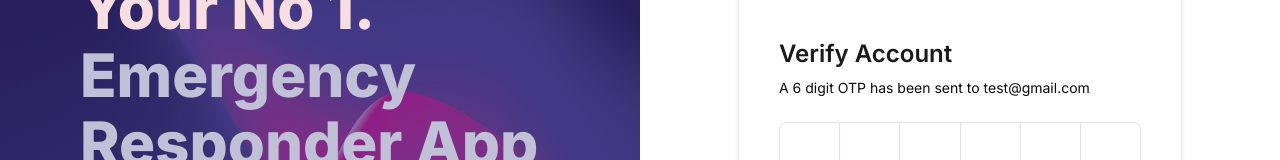
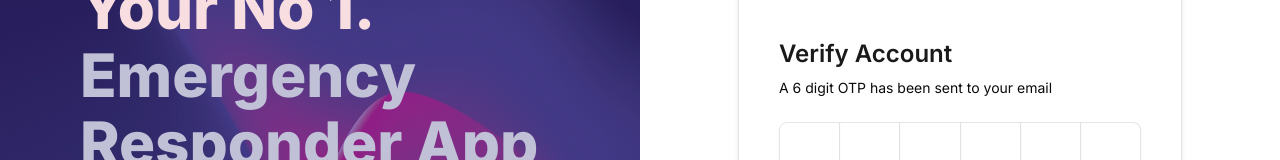
Before and after one commit to EMRO-APP/Emro-webapp, a React (Vite) app: page /onboarding/step-three in a window 1280 px wide. Shown: the part 242-402 px from the top of the page. Built offline with nearby package versions, Linux system fonts and the light colour scheme.

Commit message:
managinf from in state

```diff
--- a/package.json
+++ b/package.json
@@ -28,7 +28,8 @@
     "sonner": "^2.0.7",
     "tailwind-merge": "^3.3.1",
     "tailwindcss": "^4.1.12",
-    "zod": "^4.0.17"
+    "zod": "^4.0.17",
+    "zustand": "^5.0.8"
   },
   "devDependencies": {
     "@eslint/js": "^9.33.0",
--- /dev/null
+++ b/src/components/onboarding/store.ts
@@ -0,0 +1,91 @@
+// import type { onboardingSchema } from "./schema";
+// import { create } from "zustand";
+
+// type onboardingState = Partial<onboardingSchema> & {
+//     setData: (data: Partial<onboardingSchema>) => void;
+//     getData: () => Partial<onboardingSchema>;
+// }
+
+// const useOnboardingStore = create<onboardingState>((set, get) => ({
+//   setData: (data) => set((state) => ({ ...state, ...data })),
+
+// getData: () => {
+//     const state = get();
+//     return {
+//       userType: state.userType,
+//       phoneNumber: state.phoneNumber,
+//       email: state.email,
+//       password: state.password,
+//       confirmPassword: state.confirmPassword,
+//       otp: state.otp,
+//     };
+//   },
+// }));
+
+// export default useOnboardingStore;
+import type { onboardingSchema } from "./schema";
+import { create } from "zustand";
+import { persist, createJSONStorage } from "zustand/middleware";
+
+type onboardingState = Partial<onboardingSchema> & {
+  setData: (data: Partial<onboardingSchema>) => void;
+  getData: () => Partial<onboardingSchema>;
+  clearData: () => void;
+};
+
+const useOnboardingStore = create<onboardingState>()(
+  persist(
+    (set, get) => ({
+      // Initial state
+      userType: undefined,
+      phoneNumber: undefined,
+      email: undefined,
+      password: undefined,
+      confirmPassword: undefined,
+      otp: undefined,
+
+      setData: (data) => set((state) => ({ ...state, ...data })),
+
+      getData: () => {
+        const state = get();
+        return {
+          userType: state.userType,
+          phoneNumber: state.phoneNumber,
+          email: state.email,
+          password: state.password,
+          confirmPassword: state.confirmPassword,
+          otp: state.otp,
+        };
+      },
+
+      clearData: () =>
+        set({
+          userType: undefined,
+          phoneNumber: undefined,
+          email: undefined,
+          password: undefined,
+          confirmPassword: undefined,
+          otp: undefined,
+        }),
+    }),
+    {
+      name: "onboarding-storage",
+      storage: createJSONStorage(() => localStorage), // default is localStorage
+
+      // Optional: Only persist certain fields (exclude sensitive data)
+      partialize: (state) => ({
+        userType: state.userType,
+        phoneNumber: state.phoneNumber,
+        email: state.email,
+        // Exclude password, confirmPassword, and otp for security
+      }),
+
+      // Optional: Skip hydration on SSR
+      skipHydration: false,
+
+
+    }
+  )
+);
+
+export default useOnboardingStore;
--- a/src/pages/onboarding/StepOne.tsx
+++ b/src/pages/onboarding/StepOne.tsx
@@ -15,6 +15,8 @@ import { RadioGroup, RadioGroupItem } from "@/components/ui/radio-group";
 import { Button } from "@/components/ui/button";
 import { Card } from "@/components/ui/card";
 import { useNavigate } from "react-router";
+import { use } from "react";
+import useOnboardingStore from "@/components/onboarding/store";
 
 const onboardingStepOneFormSchema = onboardingSchema.pick({
   userType: true,
@@ -51,9 +53,11 @@ const StepOne = () => {
 
   const userType = form.watch("userType");
   const navigate = useNavigate();
+  const setData = useOnboardingStore((state) => state.setData);
 
   const onSubmit = (data: onboardingStepOneSchema) => {
     console.table(data);
+    setData(data);
     navigate("/onboarding/step-two");
     };
 
--- a/src/pages/onboarding/StepThree.tsx
+++ b/src/pages/onboarding/StepThree.tsx
@@ -18,6 +18,7 @@ import { useForm } from "react-hook-form";
 import { zodResolver } from "@hookform/resolvers/zod";
 import { useEffect, useState } from "react";
 import { toast } from "sonner";
+import useOnboardingStore from "@/components/onboarding/store";
 
 const onboardingStepThreeFormSchema = onboardingSchema.pick({
   otp: true,
@@ -58,7 +59,10 @@ const StepThree = () => {
     setTimer(59);
   };
   const onSubmit = (data: onboardingStepThreeSchema) => {
-      console.table(data);
+    const { otp, ...storedDataWithoutOtp } = useOnboardingStore
+      .getState()
+      .getData();
+    console.table({ ...data, ...storedDataWithoutOtp });
     toast.success("Cheers, Account Verified.");
     form.reset();
     //   navigate("/onboarding/step-three");
@@ -73,7 +77,16 @@ const StepThree = () => {
           Verify Account
         </h2>
         <p className="text-sm py-2 mb-4">
-          A 6 digit OTP has been sent to test@gmail.com
+          A 6 digit OTP has been sent to{" "}
+          {(() => {
+            const email =
+              useOnboardingStore.getState().getData()?.email || "your email";
+            const [name, domain] = email.split("@");
+            if (!domain) return email;
+            const masked =
+              name.slice(0, 2) + "*".repeat(Math.max(0, name.length - 2));
+            return masked + "@" + domain;
+          })()}
         </p>
       </div>
 
--- a/src/pages/onboarding/StepTwo.tsx
+++ b/src/pages/onboarding/StepTwo.tsx
@@ -16,6 +16,7 @@ import { useForm } from "react-hook-form";
 import { zodResolver } from "@hookform/resolvers/zod";
 import { useState } from "react";
 import BackButton from "@/components/ui/back-button";
+import useOnboardingStore from "@/components/onboarding/store";
 
 const onboardingStepTwoFormSchema = onboardingSchema.pick({
   phoneNumber: true,
@@ -41,9 +42,10 @@ const StepTwo = () => {
 
   // Check if all fields are empty
   const watchedField = form.watch("confirmPassword");
+  const setData = useOnboardingStore((state) => state.setData);
 
   const onSubmit = (data: onboardingStepTwoSchema) => {
-    console.table(data);
+    setData(data);
     navigate("/onboarding/step-three");
   };
 
```
Also changed, not shown: 1 other file (tests, documents, lock files or other folders).
